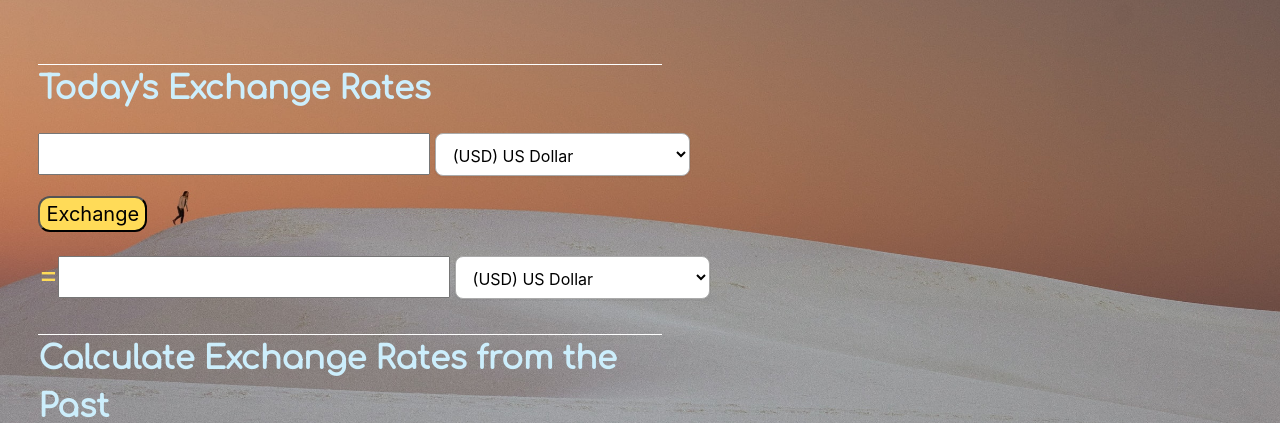
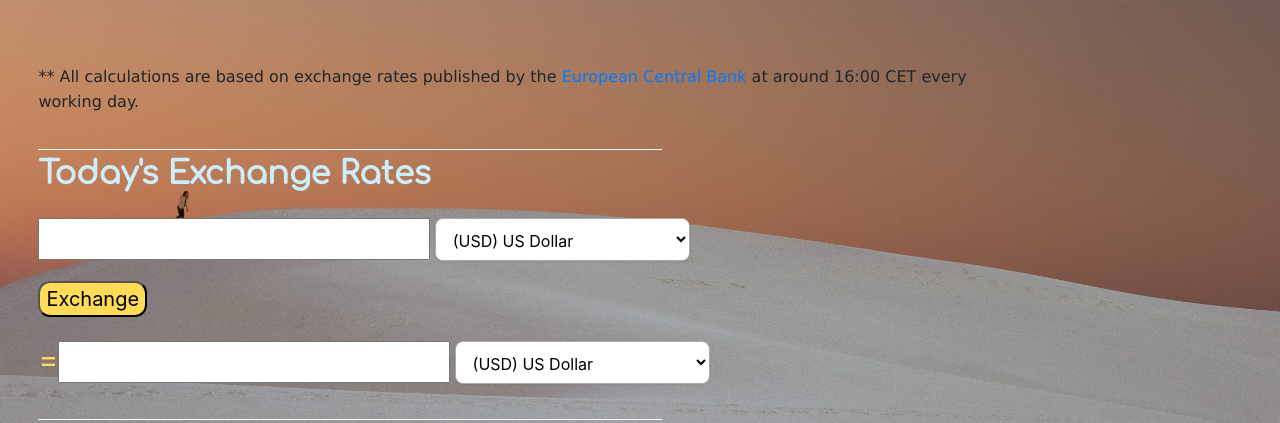
Before and after one commit to onanalee/daCalculate, a Flask app: page /exchange_rates in a window 1280 px wide. Shown: the part 86-509 px from the top of the page. Run offline with Flask 2, Linux system fonts and the light colour scheme; some libraries are stand-ins or nearby versions.

Commit message:
money.js messages

```diff
--- a/static/money.js
+++ b/static/money.js
@@ -16,7 +16,9 @@ function inflation() {
         data: {},
         success: function (response) {
             let result = response['response']['adjustedValue'];
-            $('#result').append(result);
+            let message = `In <span class="currency">${year}</span> ...  <span class="currency">${input}</span> dollar(s) had about the same purchasing power as today's <span class="currency">${result}</span> dollar(s).`
+
+            $('#result').append(message);
         }
     })
 }
@@ -255,7 +257,7 @@ function exchangePast() {
             let pastDate = $('#date').val();
             let pastA = $('#pastA').val();
             let pastB = $('#pastB').val();
-            let message = `On ${pastDate}, <span class="currency">${pastA}</span> ${currencyA} equalled <span class="currency">${pastB}</span> ${currencyB}.`;
+            let message = `On <span class="currency">${pastDate} ... </span> <span class="currency">${pastA}</span> ${currencyA} equalled <span class="currency">${pastB}</span> ${currencyB}.`;
             $('#pastMessage').append(message);
         }
     })
--- a/static/style.css
+++ b/static/style.css
@@ -483,9 +483,7 @@ div.equal:active {
     margin-bottom:20px;
 
 }
-
 #currencyDiv{
-    margin-top:150px;
     margin-left:3vw;
     width:75%;
 }
@@ -505,6 +503,9 @@ div.equal:active {
     font-size:1.5em;
     color:darkred;
 }
+#euroLink{
+    font-family:Verdana;
+}
 
 
 
@@ -515,4 +516,5 @@ div.equal:active {
 
 #inflationDiv{
     margin-top:150px;
+    margin-left:3vw;
 }
--- a/static/styleNight.css
+++ b/static/styleNight.css
@@ -500,6 +500,11 @@ div.equal:active {
     font-size:1.5em;
     color:#dcffd4;
 }
+#euroLink{
+    font-family:Verdana;
+    color:white;
+}
+
 
 
 
--- a/templates/exchangeRates.html
+++ b/templates/exchangeRates.html
@@ -104,6 +104,7 @@
 
 
         <div id="currencyDiv">
+            <span id="euroLink">** All calculations are based on exchange rates published by the <a href="https://www.ecb.europa.eu/stats/policy_and_exchange_rates/euro_reference_exchange_rates/html/index.en.html" target="_blank">European Central Bank</a> at around 16:00 CET every working day.</span>
             <div class="timeTitle">Today's Exchange Rates</div>
             <div>
                 <div class="exchangeRate">
--- a/templates/inflation.html
+++ b/templates/inflation.html
@@ -104,7 +104,7 @@
         </nav>
 
         <div id="inflationDiv">
-            Value: <input id="inflation" type="number">
+            <div>Value: <input id="inflation" type="number"></div>
             <div>Year: <select id="year"></select></div>
             <div>
                 <button onclick="inflation()">Calculate</button>
```
